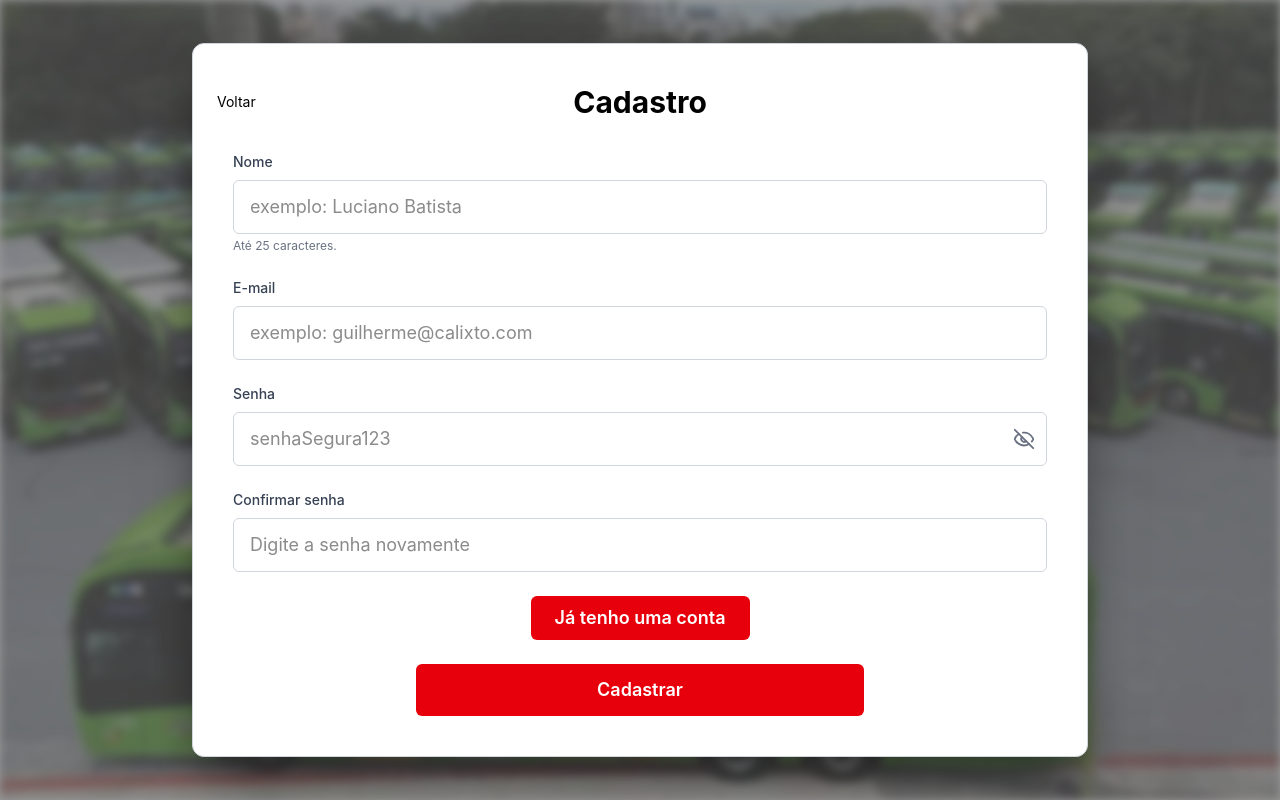
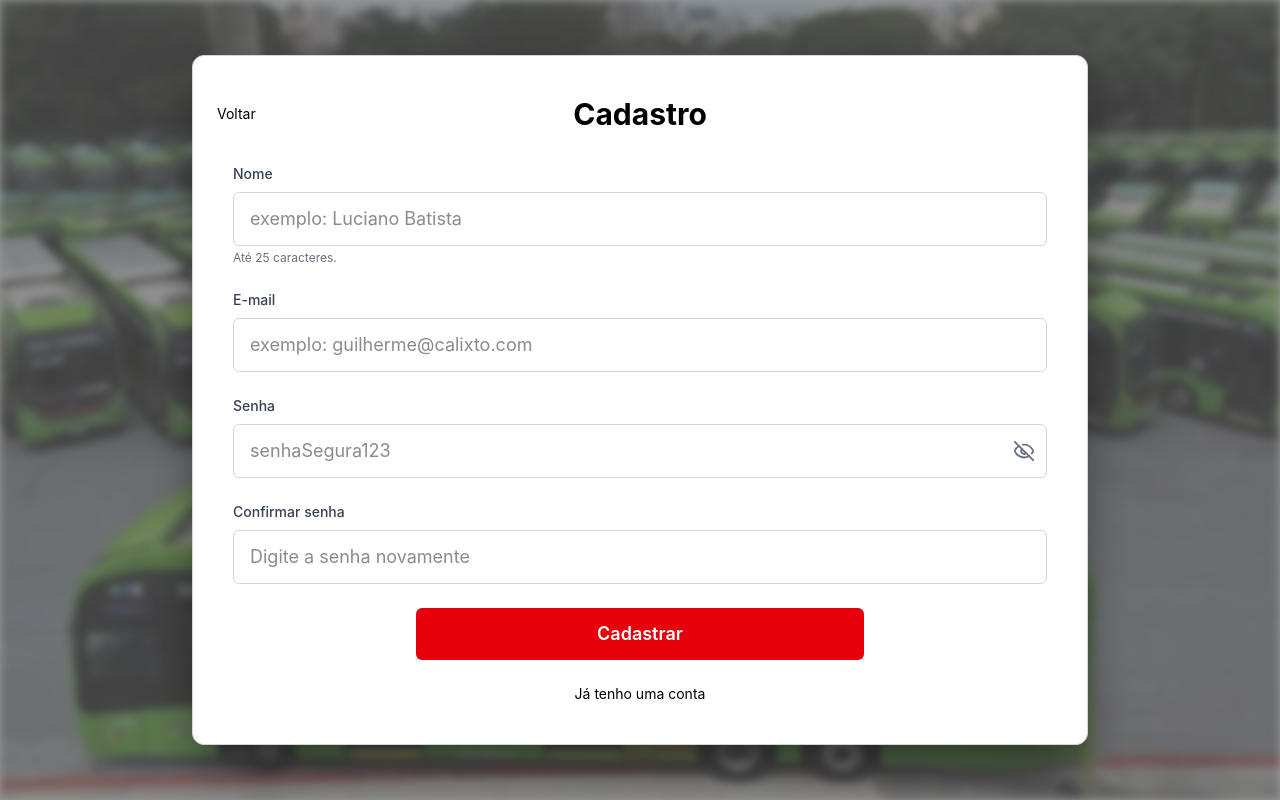
Before and after one commit to Mateus-SR/Busca-Bus-React, a Next.js app in the folder apps/web/: page /cadastro in a window 1280 px wide. Built offline with nearby package versions, Linux system fonts and the light colour scheme; no server answers.

Commit message:
fix: ajusta botões na tela de login e cadastro mantendo um design mais harmonico

```diff
--- a/apps/web/src/app/(auth)/cadastro/page.js
+++ b/apps/web/src/app/(auth)/cadastro/page.js
@@ -219,8 +219,6 @@ export default function CadastroPage() {
         )}
 
         <div className="flex flex-col items-center space-y-6">
-          <AuthLinks href="/login">Já tenho uma conta</AuthLinks>
-
           <button
             type="submit"
             disabled={cadastrando}
@@ -228,6 +226,7 @@ export default function CadastroPage() {
           >
             {cadastrando ? "Cadastrando..." : "Cadastrar"}
           </button>
+          <AuthLinks href="/login">Já tenho uma conta</AuthLinks>
         </div>
       </form>
     </AuthBackground>
--- a/apps/web/src/app/(auth)/login/page.js
+++ b/apps/web/src/app/(auth)/login/page.js
@@ -91,8 +91,8 @@ export default function LoginPage() {
         </label>
         {mensagem && <p className="mb-5 text-center text-sm font-semibold text-red-600">{mensagem}</p>}
         <div className="flex flex-col items-center space-y-6">
+          <button type="submit" className="w-full max-w-md rounded-md bg-red-600 px-4 py-3 text-lg font-semibold text-white transition hover:bg-red-700">Entrar</button>
           <AuthLinks href="/cadastro">Não tenho uma conta</AuthLinks>
-          <button type="submit" className="w-full max-w-md rounded-md bg-red-600 px-4 py-3 text-lg font-semibold text-white transition hover:bg-red-700">Entrar</button>
         </div>
       </form>
     </AuthBackground>
--- a/apps/web/src/components/auth/AuthLinks.jsx
+++ b/apps/web/src/components/auth/AuthLinks.jsx
@@ -1,8 +1,11 @@
 import Link from "next/link";
 
-export default function AuthLinks({ href, children }) {
+export default function AuthLinks({ href, children, className = "" }) {
   return (
-    <Link href={href} className="mx-auto rounded-md bg-red-600 px-6 py-2 text-lg font-semibold text-white transition hover:bg-red-700">
+    <Link
+      href={href}
+      className={`text-sm text-black underline-offset-2 transition hover:text-red-600 hover:underline ${className}`}
+    >
       {children}
     </Link>
   );
```
